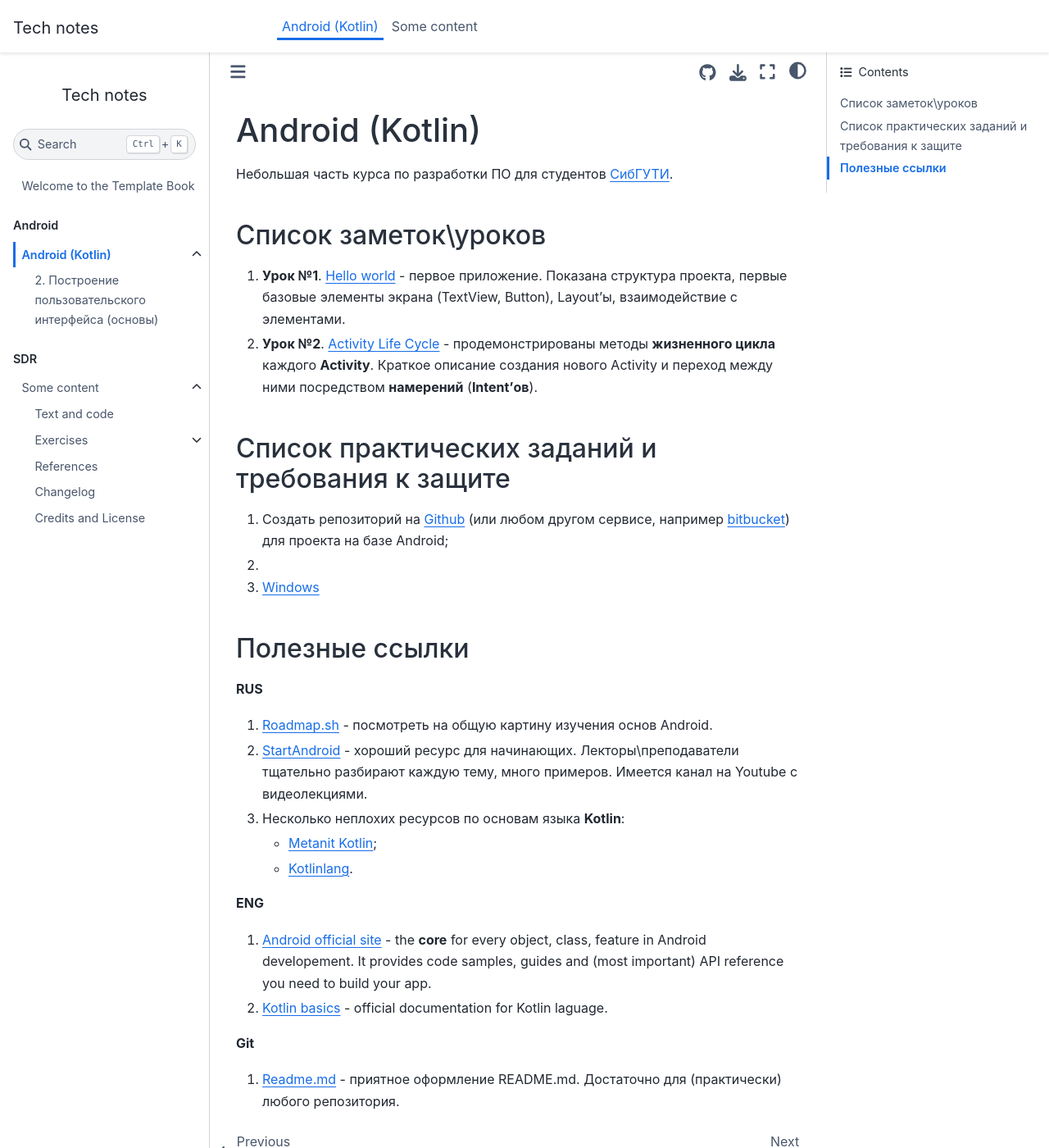
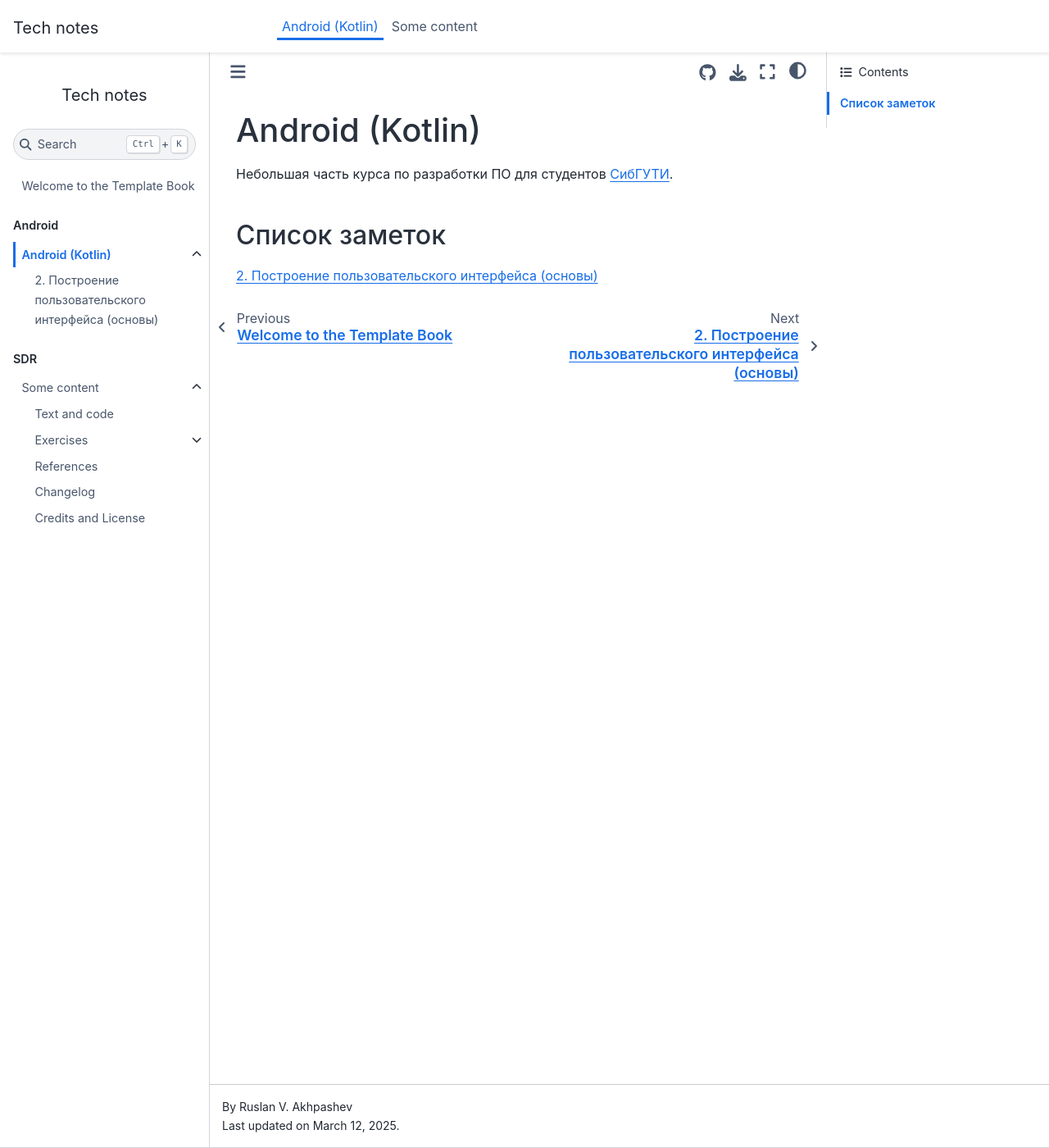
Before and after one commit to sibsutisTelecomDep/blog, a Jupyter Book: the page built from book/android/overview.md, in a window 1280 px wide and 1400 px high. Shown: the whole window at 82% size. Built offline with Jupyter Book 1.0.4 settings and Sphinx 7.4.7 and the Sphinx Book theme 1.1.4, drawn with Linux system fonts in a browser that asks for light colours; comment, search, counter and statistics services are not loaded.

Commit message:
table content

```diff
--- a/book/android/overview.md
+++ b/book/android/overview.md
@@ -2,27 +2,6 @@
 
 Небольшая часть курса по разработки ПО для студентов [СибГУТИ](https://sibsutis.ru/).
 
-## Список заметок\уроков
-1. **Урок №1**. [Hello world](https://github.com/sibsutisTelecomDep/android_notes/tree/master/Lessons/01_hello_world) - первое приложение. Показана структура проекта, первые базовые элементы экрана (TextView, Button), Layout'ы, взаимодействие с элементами.
-2. **Урок №2**. [Activity Life Cycle](https://github.com/sibsutisTelecomDep/android_notes/tree/master/Lessons/01_activity_lifecycle) - продемонстрированы методы **жизненного цикла** каждого **Activity**. Краткое описание создания нового Activity и переход между ними посредством **намерений** (**Intent'ов**).
+## Список заметок
 
-## Список практических заданий и требования к защите
-1. Создать репозиторий на [Github](https://github.com) (или любом другом сервисе, например [bitbucket](https://bitbucket.org)) для проекта на базе Android;
-2.
-2. [Windows](https://github.com/sibsutisTelecomDep/essay_g7-32_template_tsvs_dep/blob/main/install_windows.md)
-
-## Полезные ссылки
-**RUS**
-1. [Roadmap.sh](https://roadmap.sh/android) - посмотреть на общую картину изучения основ Android.
-2. [StartAndroid](https://startandroid.ru/ru/) - хороший ресурс для начинающих. Лекторы\преподаватели тщательно разбирают каждую тему, много примеров. Имеется канал на Youtube с видеолекциями.
-3. Несколько неплохих ресурсов по основам языка **Kotlin**:
-    - [Metanit Kotlin](https://metanit.com/kotlin/tutorial/);
-    - [Kotlinlang](https://kotlinlang.ru/).
-
-
-**ENG**
-1. [Android official site](https://developer.android.com/develop) - the **core** for every object, class, feature in Android developement. It provides  code samples, guides and (most important) API reference you need to build your app.
-2. [Kotlin basics](https://kotlinlang.org/docs/getting-started.html) - official documentation  for Kotlin laguage.
-
-**Git**
-1. [Readme.md](https://dillinger.io/) - приятное оформление README.md. Достаточно для (практически) любого репозитория.
+[](./basic_02.md)
```
